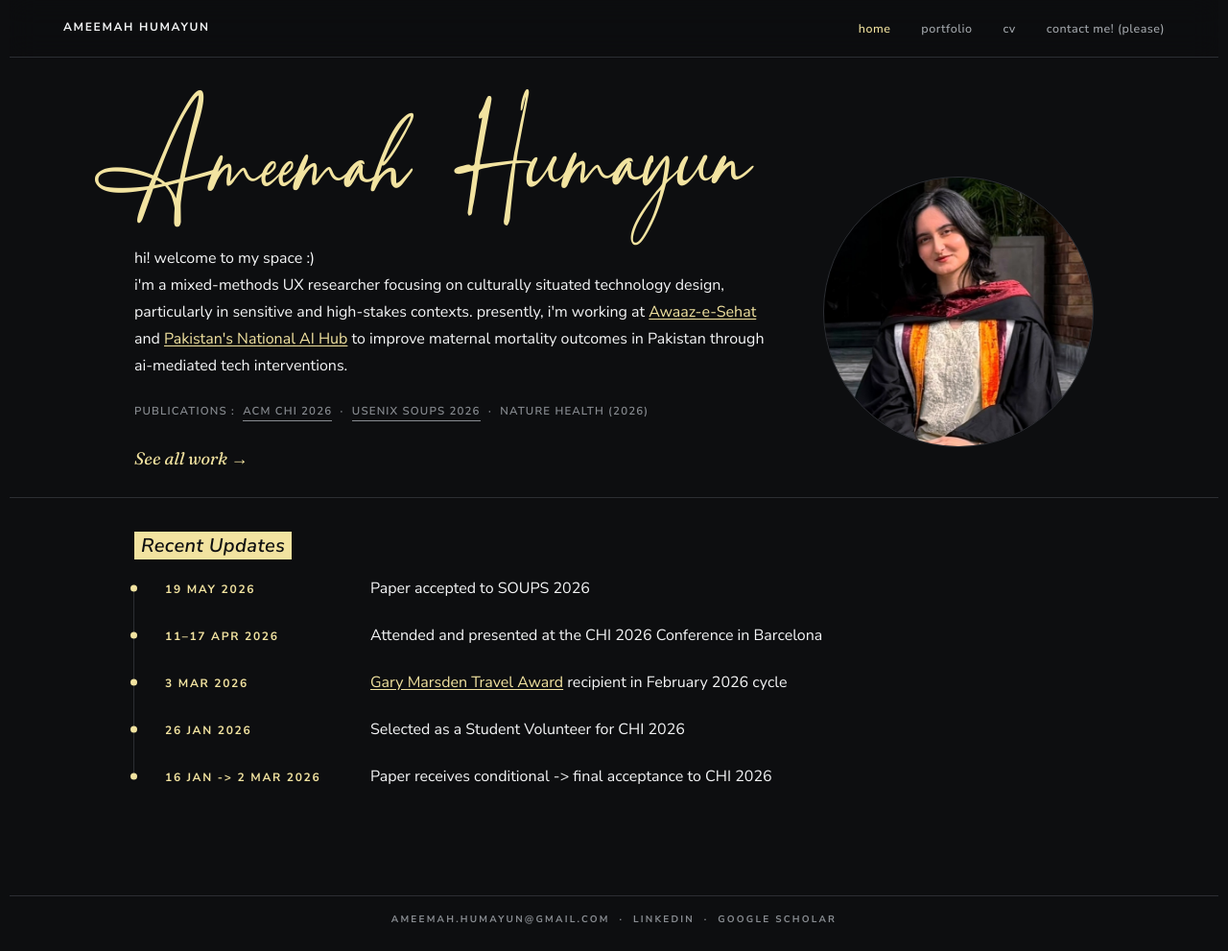
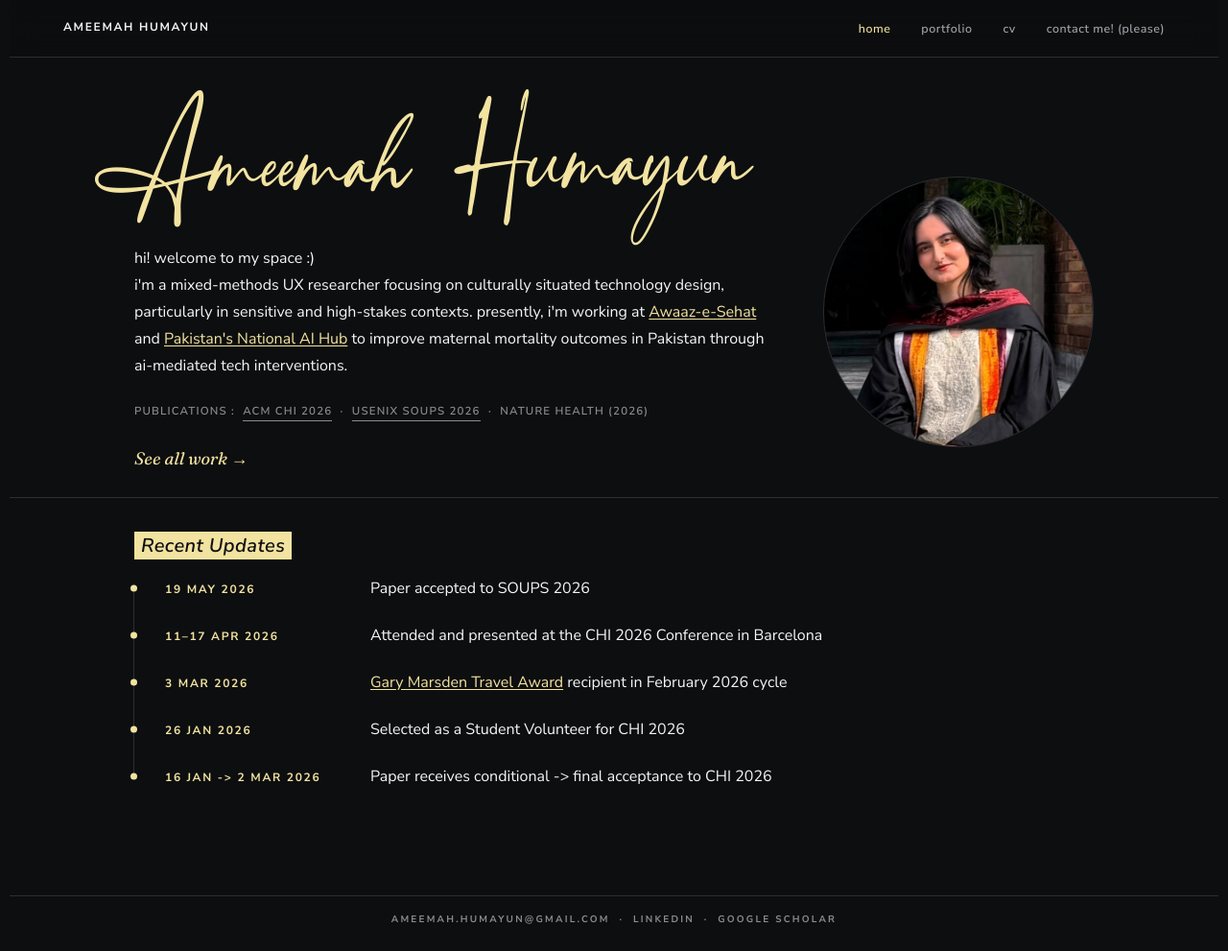
Before and after one commit to ameemahumayun/ameemahumayun.github.io, a Jekyll site: the page built from index.html, in a window 1280 px wide and 991 px high. Shown: the whole window at 96% size. Built offline with Jekyll 4.4.1, drawn with Linux system fonts in a browser that asks for light colours.

Commit message:
Add more headroom above the head in the circular avatar crop

```diff
--- a/assets/css/components.css
+++ b/assets/css/components.css
@@ -210,7 +210,7 @@
   aspect-ratio: 1 / 1;
   border-radius: 50%;
   margin-top: 5.73rem;
-  object-position: center 30%;
+  object-position: center 15%;
 }
 /* Switches to stacked layout at a wider breakpoint (900px, not the
    site's usual 768px) — below ~900px the fixed-width avatar and the
```
